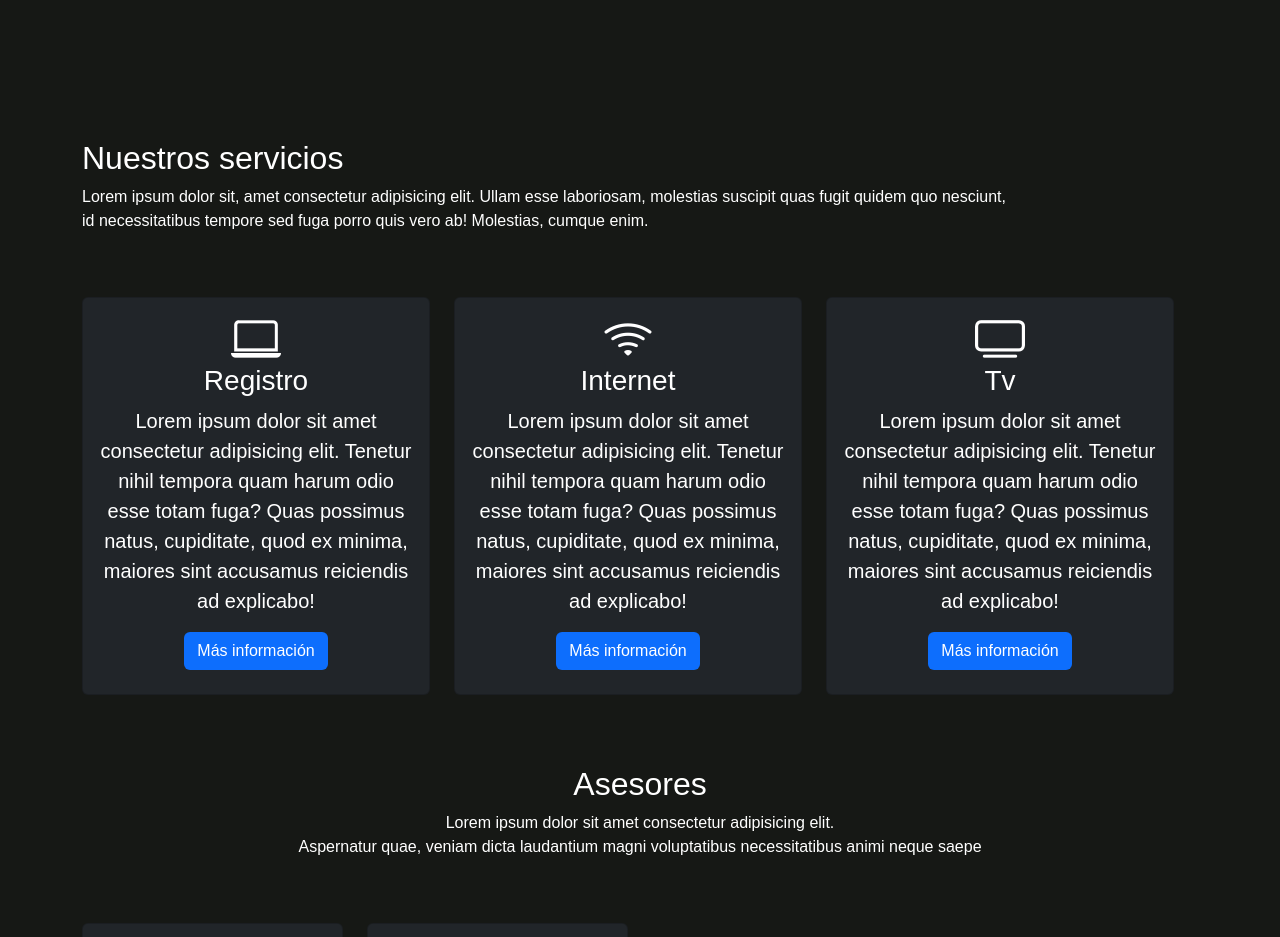
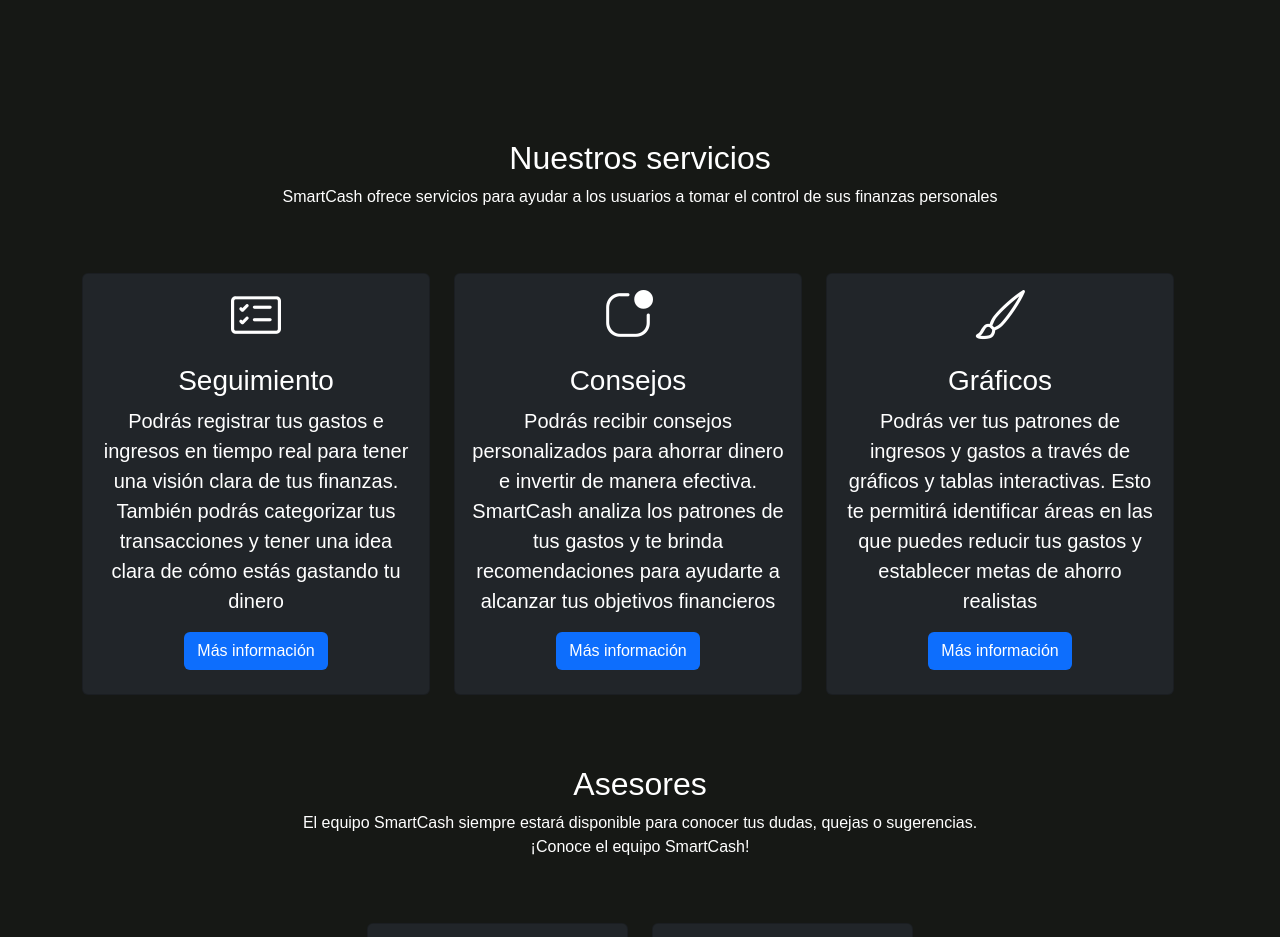
Before and after one commit to bdzuluagag/taller1_T.Software, a Django app: page / in a window 1280 px wide. Shown: the part 1098-2035 px from the top of the page. Run offline with Django 4.2, Linux system fonts and the light colour scheme; some libraries are stand-ins or nearby versions.

Commit message:
adición de página de sugerencias en el archivo suggestions.html, adición de función de consulta al archivo connection.py

```diff
--- a/SMARTCASHPROJECT/smartcash/urls.py
+++ b/SMARTCASHPROJECT/smartcash/urls.py
@@ -17,13 +17,15 @@
 from django.urls import path, include
 from wallet import views as wallet_views
 
+
 urlpatterns = [
     path('admin/', admin.site.urls),
-    path('', wallet_views.home, name = 'home'),
+    path('', wallet_views.home, name='home'),
     path('accounts/', include('django.contrib.auth.urls')),
     path('register/', wallet_views.register, name="register"),
     path('movements/', wallet_views.movements, name='movements'),
     path('data_form/', wallet_views.data_form, name='dataaform'),
-    path('categories/', wallet_views.categories, name='categories')
-
+    path('categories/', wallet_views.categories, name='categories'),
+    path('statistics/', wallet_views.statistics, name='statistics'),
+    path('suggestions/', wallet_views.suggestions, name='suggestions'),
 ]
--- a/SMARTCASHPROJECT/wallet/templates/registration/categories.html
+++ b/SMARTCASHPROJECT/wallet/templates/registration/categories.html
@@ -23,10 +23,10 @@
                         <a class="nav-link active" aria-current="page" href="#">Categorías</a>
                     </li>
                     <li class="nav-item">
-                        <a class="nav-link" href="#">Estadísticas</a>
+                        <a class="nav-link" href="{% url 'statistics' %}">Estadísticas</a>
                     </li>
                     <li class="nav-item">
-                        <a class="nav-link" href="#">Ingresos</a>
+                        <a class="nav-link" href="{% url 'suggestions' %}">Sugerencias</a>
                     </li>
                     <li class="nav-item">
                         <a class="nav-link" href="{% url 'home' %}">Home</a>
@@ -44,6 +44,7 @@
 		      </span>
             </div>
         </div>
+    </div>
 </nav>
 <br>
 <form action="">
--- a/SMARTCASHPROJECT/wallet/templates/registration/home.html
+++ b/SMARTCASHPROJECT/wallet/templates/registration/home.html
@@ -24,10 +24,10 @@
 						<a class="nav-link active" aria-current="page" href="{% url 'home' %}">Home</a>
 					</li>
 					<li class="nav-item">
-						<a class="nav-link" href="#">Estadísticas</a>
+						<a class="nav-link" href="{% url 'statistics' %}">Estadísticas</a>
 					</li>
 					<li class="nav-item">
-						<a class="nav-link" href="#">Ingresos</a>
+						<a class="nav-link" href="{% url 'suggestions' %}">Sugerencias</a>
 					</li>
 					<li class="nav-item">
 						<a class="nav-link" href="{% url 'movements' %}">Movimientos</a>
@@ -54,8 +54,10 @@
 			<div class="card">
 				<img src="https://wallpaperaccess.com/full/4105987.jpg" class="card-img-top" alt="...">
 				<div class="card-body">
-					<h5 class="card-title">Ingresos</h5>
-					<p class="card-text">Tu promedio de ingresos registrado es: {{average_income}}.</p>
+					<a href = "{% url 'statistics' %}" class = "card-title">
+						<h5 class="card-title">Estadísticas</h5>
+					</a>
+					<p class="card-text">Aquí puedes visualizar gráficamente tu comportamiento financiero </p>
 				</div>
 			</div>
 		</div>
@@ -77,10 +79,12 @@
 			<div class="card">
 				<img src="https://images.unsplash.com/photo-1579621970795-87facc2f976d?ixlib=rb-4.0.3&ixid=MnwxMjA3fDB8MHxzZWFyY2h8M3x8c2F2aW5nc3xlbnwwfHwwfHw%3D&w=1000&q=80"
 					class="card-img-top" alt="...">
-				<div class="card-body">
-					<h5 class="card-title">Ahorros</h5>
-					<p class="card-text">Tu cantidad ahorrada hasta el momento es de: {{current_savings}}</p>
-				</div>
+					<div class="card-body">
+						<a href="{% url 'suggestions' %}" class = "card-title">
+							<h5 class="card-title">Sugerencias</h5>
+							</a>
+						<p class="card-text">Aquí podrás consultar sugerencias para mejorar tu manejo del dinero.</p>
+					</div>
 			</div>
 		</div>
 
@@ -115,7 +119,8 @@
 	<link href="https://cdn.jsdelivr.net/npm/bootstrap@5.3.0-alpha1/dist/css/bootstrap.min.css" rel="stylesheet"
 		crossorigin="anonymous">
 	<link rel="stylesheet" href="https://cdn.jsdelivr.net/npm/bootstrap-icons@1.7.2/font/bootstrap-icons.css">
-	<link rel="stylesheet" type="text/css" href="{% static 'css/style.css' %}"/>
+	<link href="https://fonts.googleapis.com/css2?family=Roboto+Condensed&display=swap" rel="stylesheet">
+	<link rel="stylesheet" type="text/css" href="{% static 'css/style.css' %}" />
 </head>
 
 <body>
@@ -157,42 +162,60 @@
 		<div class="carousel-inner">
 
 			<div class="carousel-item active">
-				<img src="https://wallpapercave.com/wp/wp3137865.jpg"
+				<div style="position: relative; width: 100%; height: 0; padding-top: 56.2500%;
+ padding-bottom: 0; box-shadow: 0 2px 8px 0 rgba(63,69,81,0.16); margin-top: 1.6em; margin-bottom: 0.9em; overflow: hidden;
+ border-radius: 8px; will-change: transform;">
+  <iframe loading="lazy" style="position: absolute; width: 100%; height: 100%; top: 0; left: 0; border: none; padding: 0;margin: 0;"
+    src="https:&#x2F;&#x2F;www.canva.com&#x2F;design&#x2F;DAFdVxg-Noo&#x2F;view?embed" allowfullscreen="allowfullscreen" allow="fullscreen">
+  </iframe>
+</div>
+<a href="https:&#x2F;&#x2F;www.canva.com&#x2F;design&#x2F;DAFdVxg-Noo&#x2F;view?utm_content=DAFdVxg-Noo&amp;utm_campaign=designshare&amp;utm_medium=embeds&amp;utm_source=link" target="_blank" rel="noopener">Diseño</a> de SOFIA MENDIETA MARIN
+				<div class="carousel-caption">
+					<h5> Bienvenido </h5>
+					<p>
+						Toma el control de tus finanzas personales, establece metas financieras realistas y
+						mejora tu calidad de vida </p>
+					<a href="#" class="btn btn-primary mt-3">Más información</a>
+				</div>
+			</div>
+
+			<div class="carousel-item">
+				<div style="position: relative; width: 100%; height: 0; padding-top: 56.2500%;
+ padding-bottom: 0; box-shadow: 0 2px 8px 0 rgba(63,69,81,0.16); margin-top: 1.6em; margin-bottom: 0.9em; overflow: hidden;
+ border-radius: 8px; will-change: transform;">
+  <iframe loading="lazy" style="position: absolute; width: 100%; height: 100%; top: 0; left: 0; border: none; padding: 0;margin: 0;"
+    src="https:&#x2F;&#x2F;www.canva.com&#x2F;design&#x2F;DAFdV8DS220&#x2F;view?embed" allowfullscreen="allowfullscreen" allow="fullscreen">
+  </iframe>
+</div>
+<a href="https:&#x2F;&#x2F;www.canva.com&#x2F;design&#x2F;DAFdV8DS220&#x2F;view?utm_content=DAFdV8DS220&amp;utm_campaign=designshare&amp;utm_medium=embeds&amp;utm_source=link" target="_blank" rel="noopener">Diseño</a> de SOFIA MENDIETA MARIN
 					class="d-block w-100" alt="">
 				<div class="carousel-caption">
 					<h5> Bienvenido </h5>
 					<p>
-						SmartCash es una aplicación que te ayudará a mejorar tu vida financiera
+						Recibe consejos personalizados sobre cómo ahorrar e invertir tu dinero,
+						construye una base financiera sólida
 					</p>
 					<a href="#" class="btn btn-primary mt-3">Más información</a>
 				</div>
 			</div>
 
 			<div class="carousel-item">
-				<img src="https://trome.pe/resizer/ZJ28fYjDOmYKbbHvRM5JbK2_F2w=/980x0/smart/filters:format(jpeg):quality(75)/arc-anglerfish-arc2-prod-elcomercio.s3.amazonaws.com/public/3XB23A64TVAJHLKXDAB36HL5SU.jpg"
+				<div style="position: relative; width: 100%; height: 0; padding-top: 56.2500%;
+				padding-bottom: 0; box-shadow: 0 2px 8px 0 rgba(63,69,81,0.16); margin-top: 1.6em; margin-bottom: 0.9em; overflow: hidden;
+				border-radius: 8px; will-change: transform;">
+				 <iframe loading="lazy" style="position: absolute; width: 100%; height: 100%; top: 0; left: 0; border: none; padding: 0;margin: 0;"
+				   src="https:&#x2F;&#x2F;www.canva.com&#x2F;design&#x2F;DAFdV-ZKWBs&#x2F;view?embed" allowfullscreen="allowfullscreen" allow="fullscreen">
+				 </iframe>
+			   </div>
+			   <a href="https:&#x2F;&#x2F;www.canva.com&#x2F;design&#x2F;DAFdV-ZKWBs&#x2F;view?utm_content=DAFdV-ZKWBs&amp;utm_campaign=designshare&amp;utm_medium=embeds&amp;utm_source=link" target="_blank" rel="noopener">Diseño</a> de SOFIA MENDIETA MARIN
 					class="d-block w-100" alt="">
 				<div class="carousel-caption">
 					<h5> Bienvenido </h5>
 					<p>
-						Lorem ipsum dolor sit amet consectetur adipisicing elit. Aut, sapiente, ad, sint saepe assumenda
-						dolorem tempore quas maxime sunt ut aliquam praesentium voluptas officia recusandae nulla soluta
-						blanditiis consequatur ex.
+						Reduce tus preocupaciones económicas
+						y siéntete más seguro acerca de tu futuro financiero
 					</p>
 					<a href="#" class="btn btn-primary mt-3">Más información</a>
-				</div>
-			</div>
-
-			<div class="carousel-item">
-				<img src="https://soyemprendedor.co/wp-content/uploads/2016/12/dinero-ahorro-dolares-marrano.jpg"
-					class="d-block w-100" alt="">
-				<div class="carousel-caption">
-					<h5> Bienvenido </h5>
-					<p>
-						Lorem ipsum dolor sit amet consectetur adipisicing elit. Aut, sapiente, ad, sint saepe assumenda
-						dolorem tempore quas maxime sunt ut aliquam praesentium voluptas officia recusandae nulla soluta
-						blanditiis consequatur ex.
-					</p>
-					<a href="#" class="btn btn-primary mt-3">Mas informacion</a>
 				</div>
 			</div>
 
@@ -217,12 +240,16 @@
 							class="img-fluid" alt="">
 					</div>
 				</div>
-				<div class="col-lg-8 col-md-12 col-12 ps-lg-5 mt-md-5">
+				<div class="col-lg-8 col-md-12 col-12 ps-lg-5 ">
 					<div class="about-text text-white">
-						<h2>Hoteles y Playa <br>Servicio</h2>
-						<p>Lorem ipsum dolor sit, amet consectetur adipisicing elit. Non, quibusdam sit. Optio,
-							voluptas. Nemo ipsa rerum, voluptatibus laborum explicabo enim provident omnis deserunt amet
-							cupiditate incidunt id architecto? Libero, at.
+						<h2>¿Qué es SmartCash? </h2>
+						<p> SmartCash es una herramienta para ayudarte a tomar el control de
+							tus finanzas personales. <br> Te permitirá rastrear tus gastos, ingresos y costos de vida de
+							manera fácil y efectiva, además podrás recibir consejos de ahorro en inversión
+							personalizados,
+							visualizar tus patrones de gasto para poder tomar decisiones
+							informadas sobre tus finanzas y otras funcionalidades. <br> <br>
+							¡Con SmartCash podrás mejorar tus hábitos financieros y alcanzar tus objetivos a largo plazo!
 						</p>
 						<a href="#" class="btn btn-primary">Más información</a>
 					</div>
@@ -235,12 +262,10 @@
 		<div class="container">
 			<div class="row">
 				<div class="col-md-12">
-					<div class="seccion-header textet-center text-white pb-5">
+					<div class="seccion-header text-center text-white pb-5">
 						<h2>Nuestros servicios</h2>
-						<p>Lorem ipsum dolor sit, amet consectetur adipisicing elit. Ullam esse laboriosam, molestias
-							suscipit quas fugit quidem quo nesciunt, <br> id necessitatibus tempore sed fuga porro quis
-							vero
-							ab! Molestias, cumque enim.
+						<p> SmartCash ofrece servicios para ayudar a los usuarios a tomar el control de sus finanzas
+							personales
 						</p>
 					</div>
 				</div>
@@ -248,12 +273,13 @@
 					<div class="col-12 col-md-12 col-lg-4">
 						<div class="card text-white text-center bg-dark pb-2">
 							<div class="card-body">
-								<i class="bi bi-laptop"></i>
-								<h3 class="card-title">Registro</h3>
+								<i class="bi bi-card-checklist"></i>
+								<br> <br>
+								<h3 class="card-title">Seguimiento</h3>
 								<p class="lead">
-									Lorem ipsum dolor sit amet consectetur adipisicing elit. Tenetur nihil tempora quam
-									harum odio esse totam fuga? Quas possimus natus, cupiditate, quod ex minima, maiores
-									sint accusamus reiciendis ad explicabo!
+									Podrás registrar tus gastos e ingresos en tiempo real para tener una
+									visión clara de tus finanzas. También podrás categorizar tus transacciones y
+									tener una idea clara de cómo estás gastando tu dinero
 								</p>
 								<button class="btn bg-primary text-white">Más información</button>
 							</div>
@@ -265,12 +291,14 @@
 					<div class="col-12 col-md-12 col-lg-4">
 						<div class="card text-white text-center bg-dark pb-2">
 							<div class="card-body">
-								<i class="bi bi-wifi"></i>
-								<h3 class="card-title">Internet</h3>
+								<i class="bi bi-app-indicator"></i>
+								<br> <br>
+								<h3 class="card-title">Consejos</h3>
 								<p class="lead">
-									Lorem ipsum dolor sit amet consectetur adipisicing elit. Tenetur nihil tempora quam
-									harum odio esse totam fuga? Quas possimus natus, cupiditate, quod ex minima, maiores
-									sint accusamus reiciendis ad explicabo!
+									Podrás recibir consejos personalizados para ahorrar dinero e
+									invertir de manera efectiva. SmartCash analiza los patrones de tus gastos
+									y te brinda recomendaciones para ayudarte a alcanzar
+									tus objetivos financieros
 								</p>
 								<button class="btn bg-primary text-white">Más información</button>
 							</div>
@@ -282,12 +310,13 @@
 					<div class="col-12 col-md-12 col-lg-4">
 						<div class="card text-white text-center bg-dark pb-2">
 							<div class="card-body">
-								<i class="bi bi-tv"></i>
-								<h3 class="card-title">Tv</h3>
+								<i class="bi bi-brush"></i>
+								<br> <br>
+								<h3 class="card-title">Gráficos</h3>
 								<p class="lead">
-									Lorem ipsum dolor sit amet consectetur adipisicing elit. Tenetur nihil tempora quam
-									harum odio esse totam fuga? Quas possimus natus, cupiditate, quod ex minima, maiores
-									sint accusamus reiciendis ad explicabo!
+									Podrás ver tus patrones de ingresos y gastos a través de
+									gráficos y tablas interactivas. Esto te permitirá identificar áreas en las que puedes
+									reducir tus gastos y establecer metas de ahorro realistas
 								</p>
 								<button class="btn bg-primary text-white">Más información</button>
 							</div>
@@ -307,23 +336,20 @@
 					<div class="section-header text-center text-white pb-5">
 						<h2>Asesores</h2>
 						<p>
-							Lorem ipsum dolor sit amet consectetur adipisicing elit. <br> Aspernatur quae, veniam dicta
-							laudantium magni voluptatibus necessitatibus animi neque saepe
+							El equipo SmartCash siempre estará disponible para conocer tus dudas, quejas o sugerencias. <br>
+							¡Conoce el equipo SmartCash!
 						</p>
 					</div>
 				</div>
 			</div>
-			<div class="row">
+			<div class="row justify-content-center">
 				<div class="col-12 col-md-6 col-lg-3">
-					<div class="card text-center bg-dark">
-						<div class="card-body text-white">
+					<div class="card text-white text-center bg-dark pb-2">
+						<div class="card-body">
 							<img src="https://form-physic.com/wp-content/uploads/2019/03/avatar-1.jpg"
 								class="img-fluid rounded-circle" alt="">
 							<h3 class="card-title py-2">Samuel</h3>
-							<p class="card-text">
-								Lorem ipsum dolor sit amet consectetur, adipisicing elit. Non numquam dignissimos, dicta
-								labore rerum, nobis vitae neque natus.
-							</p>
+
 							<p class="socials">
 								<i class="bi bi-twitter text-white mx-1"></i>
 								<i class="bi bi-facebook text-white mx-1"></i>
@@ -336,15 +362,12 @@
 				</div>
 
 				<div class="col-12 col-md-6 col-lg-3">
-					<div class="card text-center bg-dark">
-						<div class="card-body text-white">
+					<div class="card text-white text-center bg-dark pb-2">
+						<div class="card-body">
 							<img src="https://tse4.mm.bing.net/th?id=OIP.enhGe0XCg7S59e8myRS23AHaHa&pid=Api"
 								class="img-fluid rounded-circle" alt="">
 							<h3 class="card-title py-2">Sofía</h3>
-							<p class="card-text">
-								Lorem ipsum dolor sit amet consectetur, adipisicing elit. Non numquam dignissimos, dicta
-								labore rerum, nobis vitae neque natus.
-							</p>
+
 							<p class="socials">
 								<i class="bi bi-twitter text-white mx-1"></i>
 								<i class="bi bi-facebook text-white mx-1"></i>
@@ -363,34 +386,6 @@
 	<script src="https://cdn.jsdelivr.net/npm/bootstrap@5.3.0-alpha1/dist/js/bootstrap.bundle.min.js"
 		integrity="sha384-w76AqPfDkMBDXo30jS1Sgez6pr3x5MlQ1ZAGC+nuZB+EYdgRZgiwxhTBTkF7CXvN"
 		crossorigin="anonymous"></script>
-	<div class="container">
-		<br>
-		<br>
-
-		<div class="row">
-			<div class="col-12 col-md-6 offset-md-3">
-
-				<div class="card">
-					<div class="card-body">
-						<div class="container-fluid h-100">
-							<div class="row w-100 align-items-center">
-								<div class="col text-center">
-
-									<h1> Bienvenido a SmartCash</h1>
-									<img src="https://soyemprendedor.co/wp-content/uploads/2016/12/dinero-ahorro-dolares-marrano.jpg"
-										class="card-img-top" alt="...">
-									<br>
-									<br>
-
-
-								</div>
-							</div>
-						</div>
-					</div>
-				</div>
-			</div>
-		</div>
-	</div>
 	<br>
 	<footer class="bg-dark p-2 text-center">
 		<div class="container">
--- a/SMARTCASHPROJECT/wallet/templates/registration/movements.html
+++ b/SMARTCASHPROJECT/wallet/templates/registration/movements.html
@@ -21,10 +21,10 @@
 		          <a class="nav-link active" aria-current="page" href="{% url 'movements' %}">Movimientos</a>
 		        </li>
 		        <li class="nav-item">
-		          <a class="nav-link" href="#">Estadísticas</a>
+		          <a class="nav-link" href="{% url 'statistics' %}">Estadísticas</a>
 		        </li>
 		        <li class="nav-item">
-		          <a class="nav-link" href="#">Ingresos</a>
+		          <a class="nav-link" href="{% url 'suggestions' %}">Sugerencias</a>
 		        </li>
 		        <li class="nav-item">
 		          <a class="nav-link" href="{% url 'home' %}">Home</a>
--- a/SMARTCASHPROJECT/wallet/views.py
+++ b/SMARTCASHPROJECT/wallet/views.py
@@ -2,6 +2,7 @@
 from .forms import UserRegisterForm
 from wallet import movements as mov
 from wallet import connection
+from wallet import charts
 
 
 def home(request):
@@ -66,6 +67,22 @@
 
 
 def categories(request):
+    connection.current_user = request.user
     category = request.GET.get('category')
     matches = mov.consult_category(category)
     return render(request, 'registration/categories.html', {'category': category, 'matches': matches})
+
+
+def statistics(request):
+    connection.current_user = request.user
+    moves = connection.search_user_movements()
+    charts.pie_chart_movements(moves)
+    charts.line_chart_date_direction(connection.search_user_movement_direction('entrada'), 'entrada')
+    charts.line_chart_date_direction(connection.search_user_movement_direction('salida'), 'salida')
+    return render(request, 'registration/statistics.html')
+
+
+def suggestions(request):
+    connection.current_user = request.user
+    balance = connection.consult_user_balance()
+    return render(request, 'registration/suggestions.html', {'balance': balance})
```
Also changed, not shown: SMARTCASHPROJECT/wallet/charts.py (added, +52 -0 lines), SMARTCASHPROJECT/wallet/connection.py (+47 -1 lines), SMARTCASHPROJECT/wallet/templates/registration/statistics.html (added, +58 -0 lines), SMARTCASHPROJECT/wallet/templates/registration/suggestions.html (added, +119 -0 lines), SMARTCASHPROJECT/db.sqlite3, SMARTCASHPROJECT/static/images/line_chart.png (added), SMARTCASHPROJECT/static/images/line_chart_entrada.png (added), SMARTCASHPROJECT/static/images/line_chart_salida.png (added), SMARTCASHPROJECT/static/images/pie_chart.png (added).
